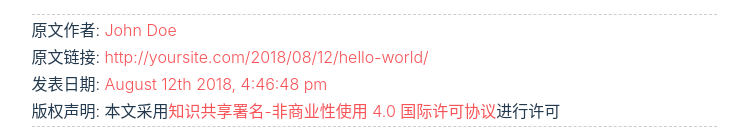
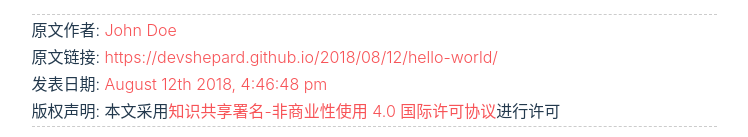
Before and after one commit to DevShepard/devshephard.github.io, a plain HTML site: page 2018/08/12/hello-world/index.html in a window 1280 px wide. Shown: the part 1179-1316 px from the top of the page, without its empty margins (266-1014 px from the left). Drawn offline with nearby package versions, Linux system fonts and the light colour scheme; some packages are replaced by stand-ins of ours; files that its build step writes are made by us from their sources; a script that the page names is missing; files whose address does not match are found by name; a web font is replaced by a local one.

Commit message:
Site updated: 2018-08-12 19:42:18

```diff
--- a/2018/08/12/hello-world/index.html
+++ b/2018/08/12/hello-world/index.html
@@ -404,9 +404,9 @@ height:50vh;
     <!-- license  -->
 
         <div class="license-wrapper">
-            <p>原文作者: <a href="http://yoursite.com">John Doe</a>
-            <p>原文链接: <a href="http://yoursite.com/2018/08/12/hello-world/">http://yoursite.com/2018/08/12/hello-world/</a>
-            <p>发表日期: <a href="http://yoursite.com/2018/08/12/hello-world/">August 12th 2018, 4:46:48 pm</a>
+            <p>原文作者: <a href="https://devshepard.github.io">John Doe</a>
+            <p>原文链接: <a href="https://devshepard.github.io/2018/08/12/hello-world/">https://devshepard.github.io/2018/08/12/hello-world/</a>
+            <p>发表日期: <a href="https://devshepard.github.io/2018/08/12/hello-world/">August 12th 2018, 4:46:48 pm</a>
             <p>版权声明: 本文采用<a rel="license" href="http://creativecommons.org/licenses/by-nc/4.0/">知识共享署名-非商业性使用 4.0 国际许可协议</a>进行许可</p>
         </div>
 
--- a/content.json
+++ b/content.json
@@ -1 +1 @@
-{"meta":{"title":"ddd","subtitle":null,"description":null,"author":"John Doe","url":"http://yoursite.com"},"posts":[{"title":"Hello World","date":"2018-08-12T08:46:48.777Z","path":"2018/08/12/hello-world/","permalink":"http://yoursite.com/2018/08/12/hello-world/","categories":[],"tags":[]}]}
+{"meta":{"title":"ddd","subtitle":null,"description":null,"author":"John Doe","url":"https://devshepard.github.io"},"posts":[{"title":"Hello World","date":"2018-08-12T08:46:48.777Z","path":"2018/08/12/hello-world/","permalink":"https://devshepard.github.io/2018/08/12/hello-world/","categories":[],"tags":[]}]}
```
